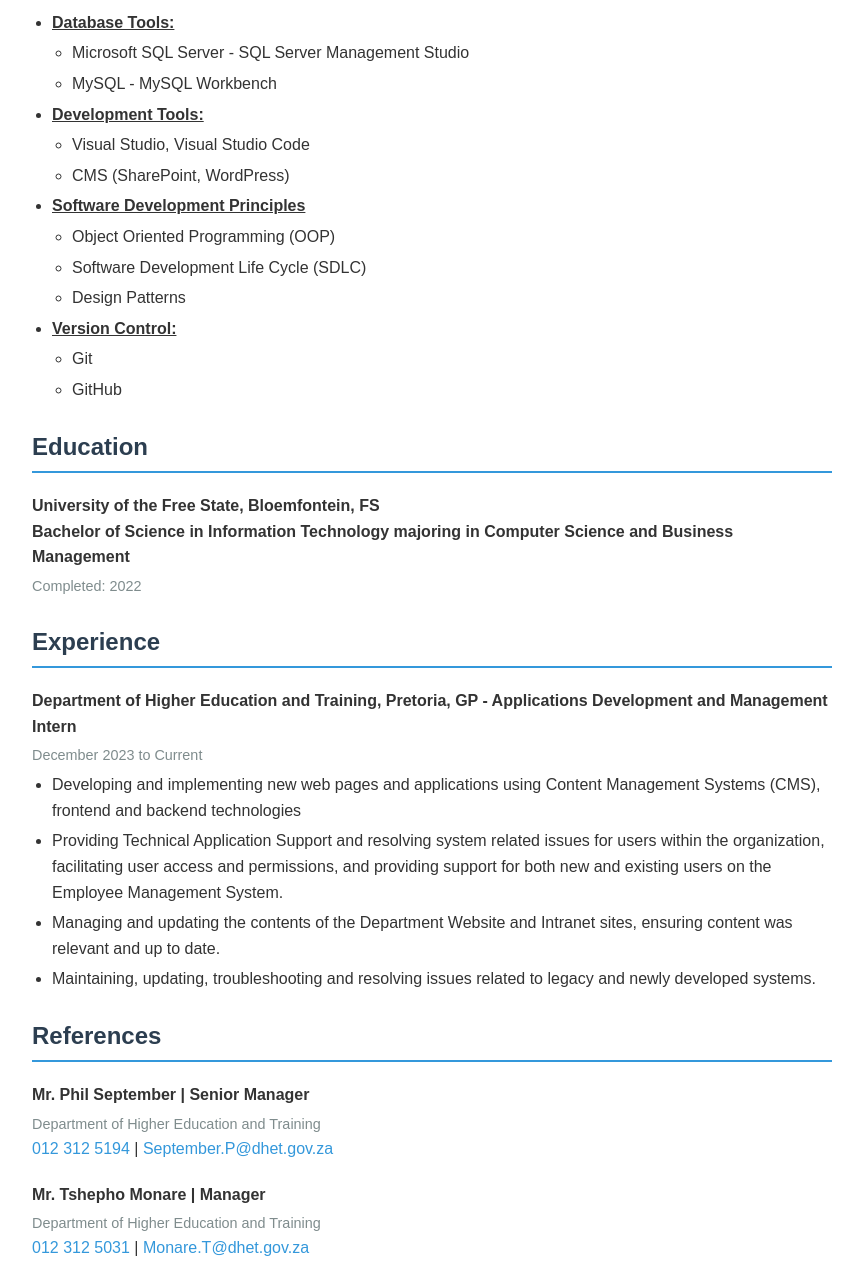
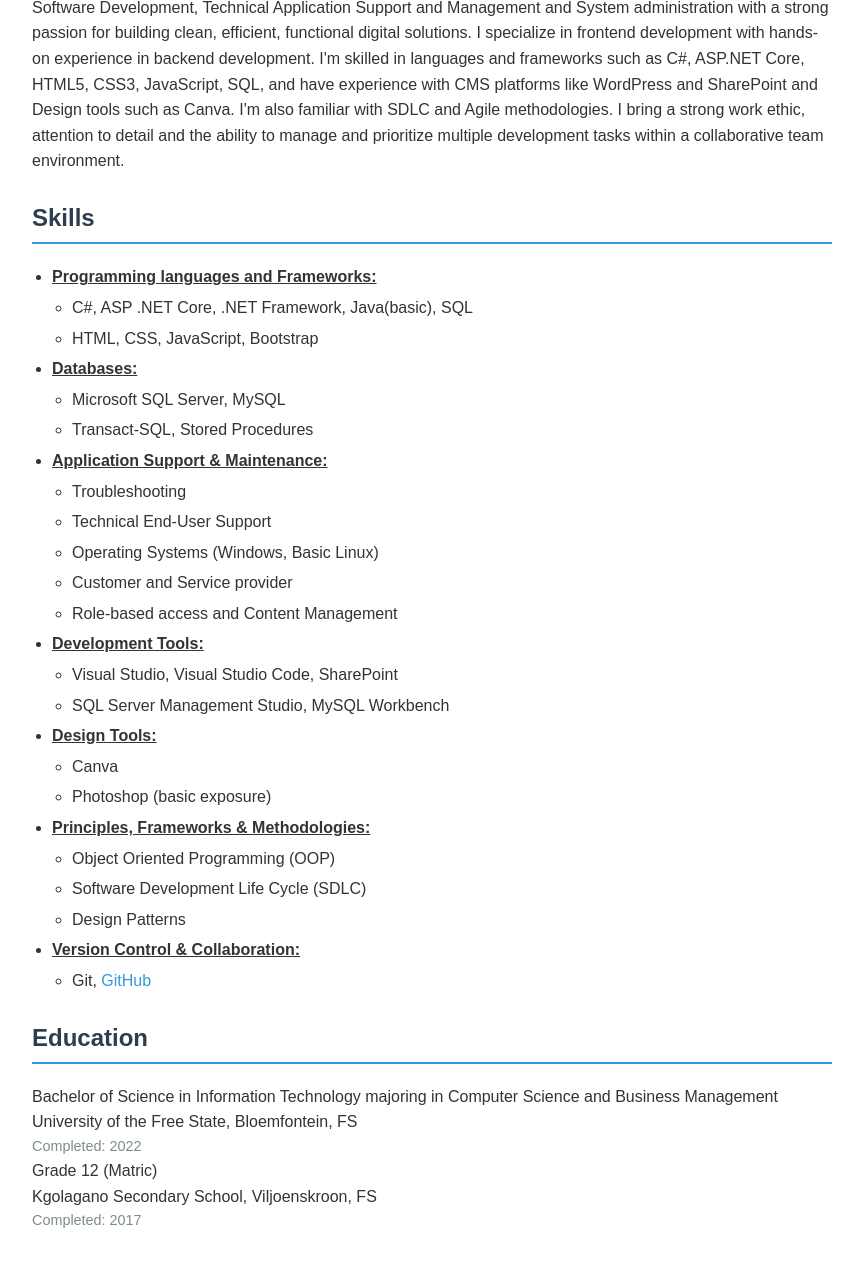
Before and after one commit to SirTebz/Single-Page-CV, a plain HTML site: page index.html in a window 1280 px wide. Shown: the part 362-1626 px from the top of the page, without its empty margins (208-1071 px from the left). Drawn offline with Linux system fonts and the light colour scheme.

Commit message:
Initial commit

```diff
--- a/index.html
+++ b/index.html
@@ -12,9 +12,16 @@
 
     <div class="contact-info">
         Software Developer<br>
-        Pretoria, Gauteng, 0002<br>
+        Pretoria, Gauteng<br>
         <a href="tel:+27722389325">(072) 238-9325</a><br>
         <a href="mailto:mokgositeboho77@gmail.com">mokgositeboho77@gmail.com</a>
+    </div>
+
+    <h2>Summary</h2>
+    <div class="summary">
+        <p>
+            I hold a Bachelor of Science in Information Technology majoring in Computer Science and Business Management from the University of the Free State and currently serve as an Intern at the Department of Higher Education and Training (DHET). I'm a dedicated, goal-oriented IT professional with hands-on experience in Software Development, Technical Application Support and Management and System administration with a strong passion for building clean, efficient, functional digital solutions. I specialize in frontend development with hands-on experience in backend development. I'm skilled in languages and frameworks such as C#, ASP.NET Core, HTML5, CSS3, JavaScript, SQL, and have experience with CMS platforms like WordPress and SharePoint and Design tools such as Canva. I'm also familiar with SDLC and Agile methodologies. I bring a strong work ethic, attention to detail and the ability to manage and prioritize multiple development tasks within a collaborative team environment.
+        </p>
     </div>
 
     <h2>Skills</h2>
@@ -22,37 +29,52 @@
         <ul>
             <li class="list-heading">Programming languages and Frameworks:</li>
             <ul>
-                <li>C#, ASP .NET Core, .NET Framework</li>
-                <li>HTML, CSS, JavaScript, SQL</li>
+                <li>C#, ASP .NET Core, .NET Framework, Java(basic), SQL</li>
+                <li>HTML, CSS, JavaScript, Bootstrap</li>
             </ul>
-            <li class="list-heading">Database Tools:</li>
+            <li class="list-heading">Databases:</li>
             <ul>
-                <li>Microsoft SQL Server - SQL Server Management Studio</li>
-                <li>MySQL - MySQL Workbench</li>
+                <li>Microsoft SQL Server, MySQL</li>
+                <li>Transact-SQL, Stored Procedures</li>
+            </ul>
+            <li class="list-heading">Application Support & Maintenance:</li>
+            <ul>
+                <li>Troubleshooting</li>
+                <li>Technical End-User Support</li>
+                <li>Operating Systems (Windows, Basic Linux)</li>
+                <li>Customer and Service provider</li>
+                <li>Role-based access and Content Management</li>
             </ul>
             <li class="list-heading">Development Tools:</li>
             <ul>
-                <li>Visual Studio, Visual Studio Code</li>
-                <li>CMS (SharePoint, WordPress)</li>
+                <li>Visual Studio, Visual Studio Code, SharePoint</li>
+                <li>SQL Server Management Studio, MySQL Workbench</li>
             </ul>
-            <li class="list-heading">Software Development Principles</li>
+            <li class="list-heading">Design Tools:</li>
+            <ul>
+                <li>Canva</li>
+                <li>Photoshop (basic exposure)</li>
+            </ul>
+            <li class="list-heading">Principles, Frameworks & Methodologies:</li>
             <ul>
                 <li>Object Oriented Programming (OOP)</li>
                 <li>Software Development Life Cycle (SDLC)</li>
                 <li>Design Patterns</li>
             </ul>
-            <li class="list-heading">Version Control:</li>
+            <li class="list-heading">Version Control & Collaboration:</li>
             <ul>
-                <li>Git</li>
-                <li>GitHub</li>
+                <li>Git, <a href="https://github.com/SirTebz" rel="noopener noreferrer">GitHub</a></li>
             </ul>
         </ul>
     </div>
 
     <h2>Education</h2>
     <div class="education-entry">
-        <div class="degree">University of the Free State, Bloemfontein, FS <br> Bachelor of Science in Information Technology majoring in Computer Science and Business Management  </div>
+        <div class="qualification">Bachelor of Science in Information Technology majoring in Computer Science and Business Management<br> University of the Free State, Bloemfontein, FS</div>
         <div class="date">Completed: 2022</div>
+
+        <div class="qualification">Grade 12 (Matric)<br> Kgolagano Secondary School, Viljoenskroon, FS</div>
+        <div class="date">Completed: 2017</div>
         <!-- <ul>
             <li>Skills: List of skills gained at university</li>
         </ul> -->
@@ -60,20 +82,35 @@
 
     <h2>Experience</h2>
     <div class="job">
-        <div class="job-title">Department of Higher Education and Training, Pretoria, GP - Applications Development and Management Intern</div>
-        <div class="date">December 2023 to Current</div>
+        <div class="job-title">Applications Development and Management Intern - Department of Higher Education and Training, Pretoria, GP</div>
+        <div class="date">December 2023 - Current</div>
         <ul>
             <li>
-                Developing and implementing new web pages and applications using Content Management Systems (CMS), frontend and backend technologies
+                Providing Technical Support for Applications and resolving system related issues for users within the organization.
             </li>
             <li>
-                Providing Technical Application Support and resolving system related issues for users within the organization, facilitating user access and permissions, and providing support for both new and existing users on the Employee Management System.
+                Ensuring effective user access, user permissions and providing support for both new and existing users on the Employee Management System (SMARThet).
             </li>
             <li>
-                Managing and updating the contents of the Department Website and Intranet sites, ensuring content was relevant and up to date.
+                Assist in implementing new technologies to increase efficiency using Information Technology and allow business process automation.
             </li>
             <li>
-                Maintaining, updating, troubleshooting and resolving issues related to legacy and newly developed systems.
+                Developing, implementing and maintaining web applications using a combination of Frontend (HTML5, CSS3 and JavaScript) and Backend (C#, ASP .NET Core, Relational Databases e.g. SQL) technologies.
+            </li>
+            <li>
+                Developing SDLC guidelines, processes and standards and ensure that all applications conform to these standard and guidelines.
+            </li>
+            <li>
+                Participated and collaborated with stakeholders in SDLC-aligned processes from requirements analysis through to deployment and post-launch support.
+            </li>
+            <li>
+                Managing and updating the contents of SharePoint based Department Website and Intranet sites ensuring accurate content.
+            </li>
+            <li>
+                Maintaining, updating, troubleshooting and resolving issues related to legacy and newly developed systems and servers.
+            </li>
+            <li>
+                Conducted application debugging and validation using tools such as Visual Studio and SQL Server Management Studio.
             </li>
         </ul>
         <!-- <div class="skills">Skills: List of skills gained</div> -->
@@ -110,7 +147,7 @@
 
     <h2>Across the Internet</h2>
     <div class="online-profiles">
-        <a href="https://www.linkedin.com/in/teboho-mokgosi">LinkedIn</a> | <a href="https://github.com/SirTebz">GitHub</a>
+        <a href="https://www.linkedin.com/in/teboho-mokgosi" target="_blank" rel="noopener noreferrer">LinkedIn</a> | <a href="#">Portfolio</a> | <a href="assets/CV_Teboho_Mokgosi.pdf" target="_blank">PDF Version</a>
     </div>
 </body>
 </html>
```
